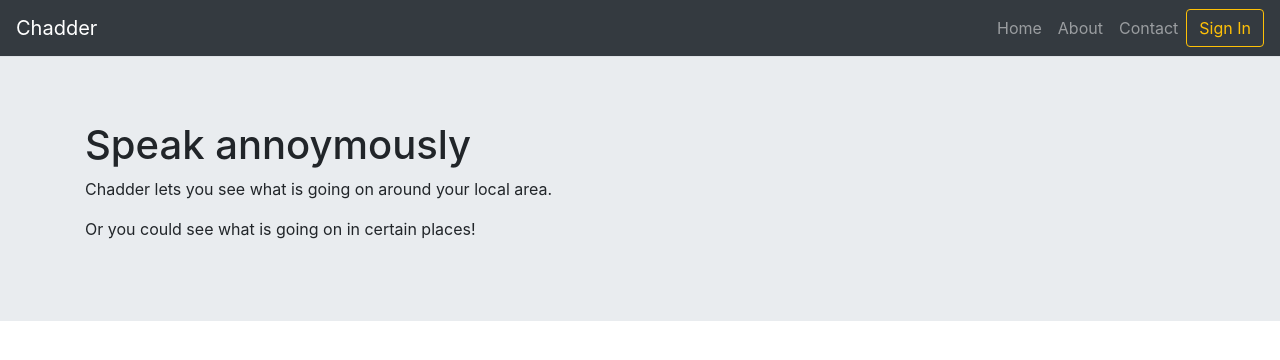
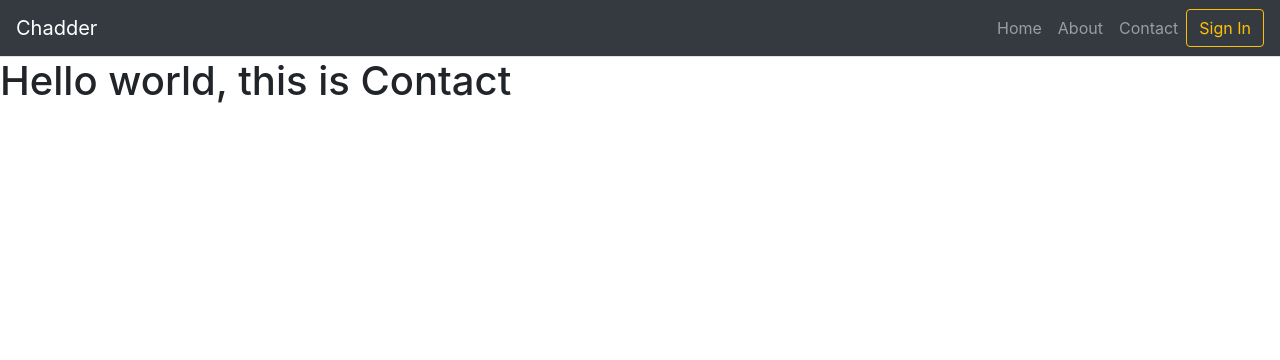
Before and after one commit to neilhammerle/Chadder, a React (Create React App) app in the folder client/: page /contact in a window 1280 px wide. Shown: the top 360 px of the page. Built offline with nearby package versions, Linux system fonts and the light colour scheme.

Commit message:
adds routes

```diff
--- a/client/src/App.js
+++ b/client/src/App.js
@@ -1,16 +1,27 @@
 import React from 'react';
+import { BrowserRouter as Router, Route, Switch } from 'react-router-dom';
 import './App.css';
 
 import Navbar from './components/Nav'
 
 import Home from './pages/Home'
+import About from './pages/About'
+import Contact from './pages/Contact'
 
 function App() {
   return (
-    <div>
-      <Navbar />
-      <Home />
-    </div>
+    <Router>
+      <div>
+        <Navbar />
+        <Switch >
+          <Route exact path='/' component={Home} />
+          <Route exact path='/about' component={About} />
+          <Route exact path='/contact' component={Contact} />
+
+        </Switch>
+      </div>
+
+    </Router>
   );
 }
 
--- a/client/src/components/Nav/index.js
+++ b/client/src/components/Nav/index.js
@@ -1,6 +1,6 @@
 import React from 'react'
 
-import { BrowserRouter as Router, Link } from 'react-router-dom'
+import { BrowserRouter as Router } from 'react-router-dom'
 
 import Button from 'react-bootstrap/Button'
 import Form from 'react-bootstrap/Form'
@@ -14,14 +14,14 @@ const index = () => {
             <Router>
                 <Container className="p-0" fluid={true}>
                     <Navbar className='border-bottom' bg='dark' variant='dark' expand='lg'>
-                        <Navbar.Brand href="/home">Chadder</Navbar.Brand>
+                        <Navbar.Brand href="/">Chadder</Navbar.Brand>
 
                         <Navbar.Toggle className='border-0' aria-controls='navbar-toggle' />
                         <Navbar.Collapse id='navbar-toggle'>
                             <Nav className='ml-auto'>
-                                <Link className='nav-link' to='/home'>Home</Link>
-                                <Link className='nav-link' to='/about'>About</Link>
-                                <Link className='nav-link' to='/contact'>Contact</Link>
+                                <Nav.Link href='/'>Home</Nav.Link>
+                                <Nav.Link href='/About'>About</Nav.Link>
+                                <Nav.Link href='/Contact'>Contact</Nav.Link>
                             </Nav>
                         </Navbar.Collapse>
 
--- a/client/src/pages/About.js
+++ b/client/src/pages/About.js
@@ -0,0 +1,11 @@
+import React from 'react'
+
+const About = () => {
+    return (
+        <div>
+            <h1>Hello world, this is About!</h1>
+        </div>
+    )
+}
+
+export default About
--- a/client/src/pages/Contact.js
+++ b/client/src/pages/Contact.js
@@ -0,0 +1,11 @@
+import React from 'react'
+
+const Contact = () => {
+    return (
+        <div>
+            <h1>Hello world, this is Contact</h1>
+        </div>
+    )
+}
+
+export default Contact
```
